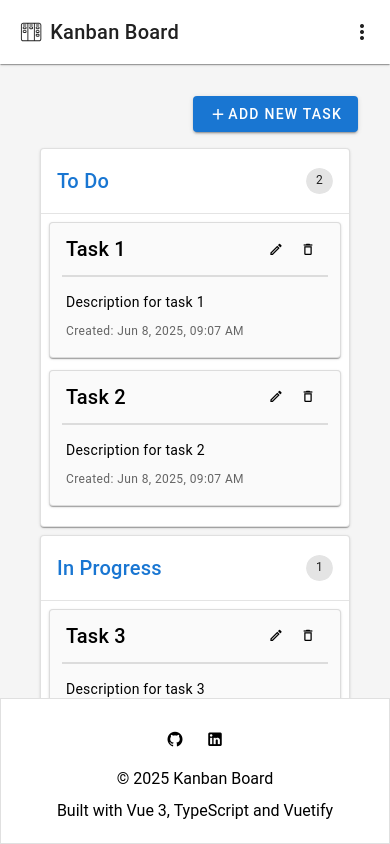
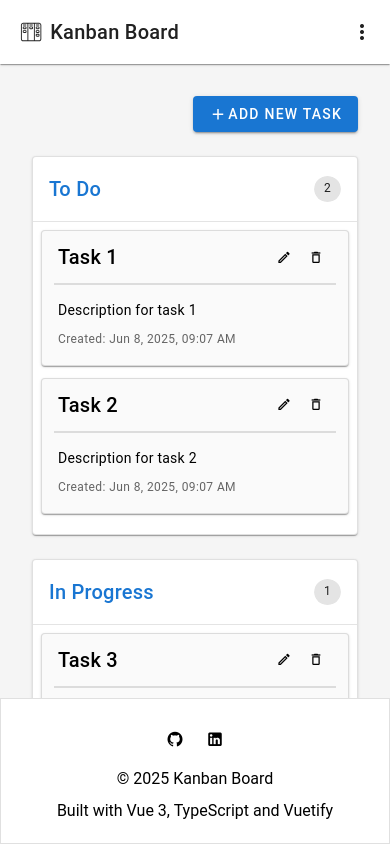
Before and after one commit to Natata08/kanban-board, a Vue app: page / in a window 390 px wide. Shown: the top 844 px of the page. Built offline with nearby package versions, Linux system fonts and the light colour scheme; the HTML template or start-up script is replaced by a standard one.

Commit message:
style: improve board responsiveness

```diff
--- a/src/components/KanbanColumn.vue
+++ b/src/components/KanbanColumn.vue
@@ -69,12 +69,23 @@ const handleDrop = (event: DragEvent) => {
 
 <style scoped>
 .kanban-column {
-  min-width: 18rem;
-  margin: 0 0.5rem;
+  width: 100%;
+  margin: 0.5rem 0;
   display: flex;
   flex-direction: column;
   max-height: calc(100vh - 9.375rem);
   flex-grow: 1;
+  flex-shrink: 0;
+  min-width: 0;
+}
+
+@media (min-width: 600px) {
+  .kanban-column {
+    width: 18rem;
+    min-width: 18rem;
+    margin: 0 0.5rem;
+    flex-grow: 0;
+  }
 }
 
 .column-title {
--- a/src/views/KanbanBoardView.vue
+++ b/src/views/KanbanBoardView.vue
@@ -111,8 +111,8 @@ const handleCardMoved = (payload: { cardId: string; fromColumnId: string; toColu
 .kanban-board-columns {
   align-items: flex-start;
   gap: 0.5rem;
-  padding-bottom: 1rem; /* Space for scrollbar */
+  padding-bottom: 1rem;
   flex-wrap: wrap;
-  justify-content: space-evenly;
+  justify-content: center;
 }
 </style>
```
